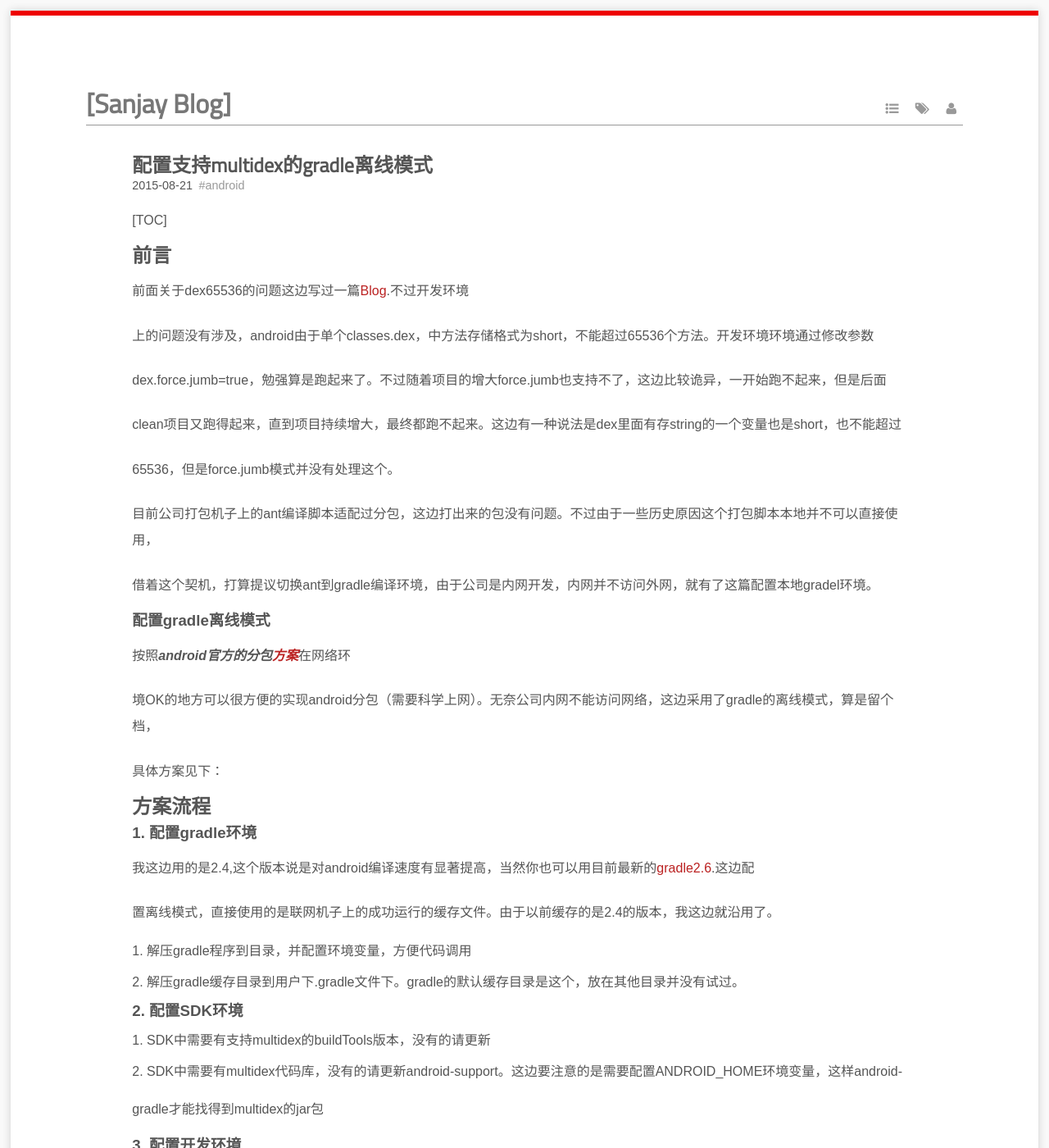
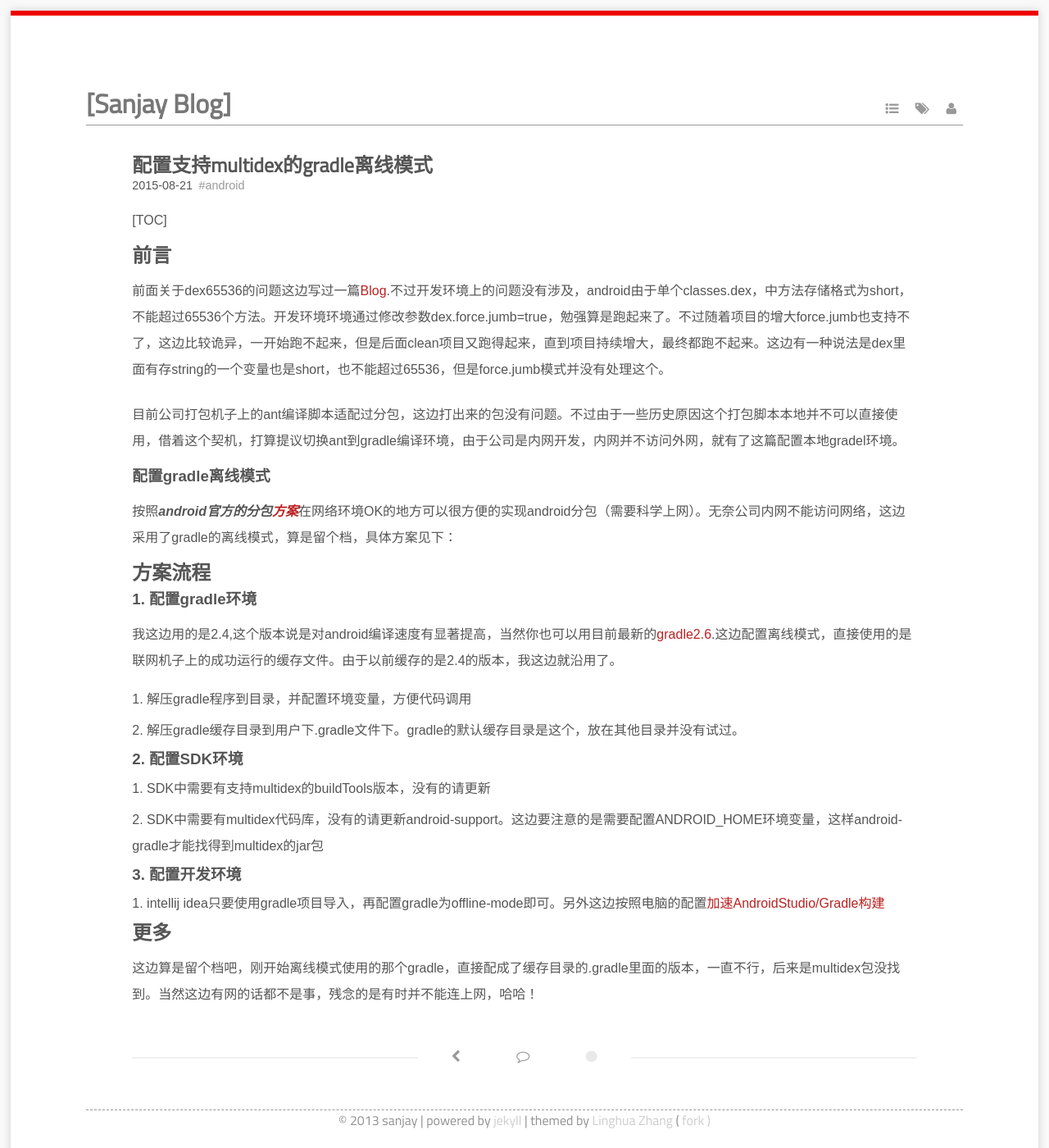
Before and after one commit to SanjayZhang/jekyll_blog, a Jekyll site: the page built from _posts/2015-08-21-configure-gradle-offline-mode-for-multidex.markdown, in a window 1280 px wide and 1400 px high. Shown: the whole window at 82% size. Built offline with Jekyll 4.4.1, drawn with Linux system fonts in a browser that asks for light colours; some web fonts are replaced; Markdown is read by kramdown in place of the engine named in the settings; some of the changed text lies outside the part shown.

Commit message:
Update 2015-08-21-configure-gradle-offline-mode-for-multidex.markdown
modify style

```diff
--- a/_posts/2015-08-21-configure-gradle-offline-mode-for-multidex.markdown
+++ b/_posts/2015-08-21-configure-gradle-offline-mode-for-multidex.markdown
@@ -7,50 +7,31 @@ tags:
 
 [TOC]
 
-
 前言
 ---
-前面关于dex65536的问题这边写过一篇[Blog](http://sanjayz.com/2014/09/29/subpackage-dex-&&-use-proguard.html).不过开发环境
+前面关于dex65536的问题这边写过一篇[Blog](http://sanjayz.com/2014/09/29/subpackage-dex-&&-use-proguard.html).不过开发环境上的问题没有涉及，android由于单个classes.dex，中方法存储格式为short，不能超过65536个方法。开发环境环境通过修改参数dex.force.jumb=true，勉强算是跑起来了。不过随着项目的增大force.jumb也支持不了，这边比较诡异，一开始跑不起来，但是后面clean项目又跑得起来，直到项目持续增大，最终都跑不起来。这边有一种说法是dex里面有存string的一个变量也是short，也不能超过65536，但是force.jumb模式并没有处理这个。
 
-上的问题没有涉及，android由于单个classes.dex，中方法存储格式为short，不能超过65536个方法。开发环境环境通过修改参数
-
-dex.force.jumb=true，勉强算是跑起来了。不过随着项目的增大force.jumb也支持不了，这边比较诡异，一开始跑不起来，但是后面
-
-clean项目又跑得起来，直到项目持续增大，最终都跑不起来。这边有一种说法是dex里面有存string的一个变量也是short，也不能超过
-
-65536，但是force.jumb模式并没有处理这个。
-
-目前公司打包机子上的ant编译脚本适配过分包，这边打出来的包没有问题。不过由于一些历史原因这个打包脚本本地并不可以直接使用，
-
-借着这个契机，打算提议切换ant到gradle编译环境，由于公司是内网开发，内网并不访问外网，就有了这篇配置本地gradel环境。
+目前公司打包机子上的ant编译脚本适配过分包，这边打出来的包没有问题。不过由于一些历史原因这个打包脚本本地并不可以直接使用，借着这个契机，打算提议切换ant到gradle编译环境，由于公司是内网开发，内网并不访问外网，就有了这篇配置本地gradel环境。
 
 配置gradle离线模式
 ======
-按照***android官方的分包[方案](https://developer.android.com/reference/android/support/multidex/MultiDex.html)***在网络环
-
-境OK的地方可以很方便的实现android分包（需要科学上网）。无奈公司内网不能访问网络，这边采用了gradle的离线模式，算是留个档，
-
-具体方案见下：
+按照***android官方的分包[方案](https://developer.android.com/reference/android/support/multidex/MultiDex.html)***在网络环境OK的地方可以很方便的实现android分包（需要科学上网）。无奈公司内网不能访问网络，这边采用了gradle的离线模式，算是留个档，具体方案见下：
 
 
 方案流程
 ---
 ###1. 配置gradle环境
-我这边用的是2.4,这个版本说是对android编译速度有显著提高，当然你也可以用目前最新的[gradle2.6](https://gradle.org/).这边配
-
-置离线模式，直接使用的是联网机子上的成功运行的缓存文件。由于以前缓存的是2.4的版本，我这边就沿用了。
+我这边用的是2.4,这个版本说是对android编译速度有显著提高，当然你也可以用目前最新的[gradle2.6](https://gradle.org/).这边配置离线模式，直接使用的是联网机子上的成功运行的缓存文件。由于以前缓存的是2.4的版本，我这边就沿用了。
 
 1.  解压gradle程序到目录，并配置环境变量，方便代码调用
 2.  解压gradle缓存目录到用户下.gradle文件下。gradle的默认缓存目录是这个，放在其他目录并没有试过。
 
 ###2. 配置SDK环境
 1.  SDK中需要有支持multidex的buildTools版本，没有的请更新
-2.  SDK中需要有multidex代码库，没有的请更新android-support。这边要注意的是需要配置ANDROID_HOME环境变量，这样android-
-
-gradle才能找得到multidex的jar包
+2.  SDK中需要有multidex代码库，没有的请更新android-support。这边要注意的是需要配置ANDROID_HOME环境变量，这样android-gradle才能找得到multidex的jar包
 
 ###3. 配置开发环境
-1. intellij idea只要使用gradle项目导入，再配置gradle为offline mode即可。另外这边按照电脑的配置[加速Android Studio/Gradle构建](http://blog.isming.me/2015/03/18/android-build-speed-up/)
+1. intellij idea只要使用gradle项目导入，再配置gradle为offline-mode即可。另外这边按照电脑的配置[加速AndroidStudio/Gradle构建](http://blog.isming.me/2015/03/18/android-build-speed-up/)
 
 
 更多
```
